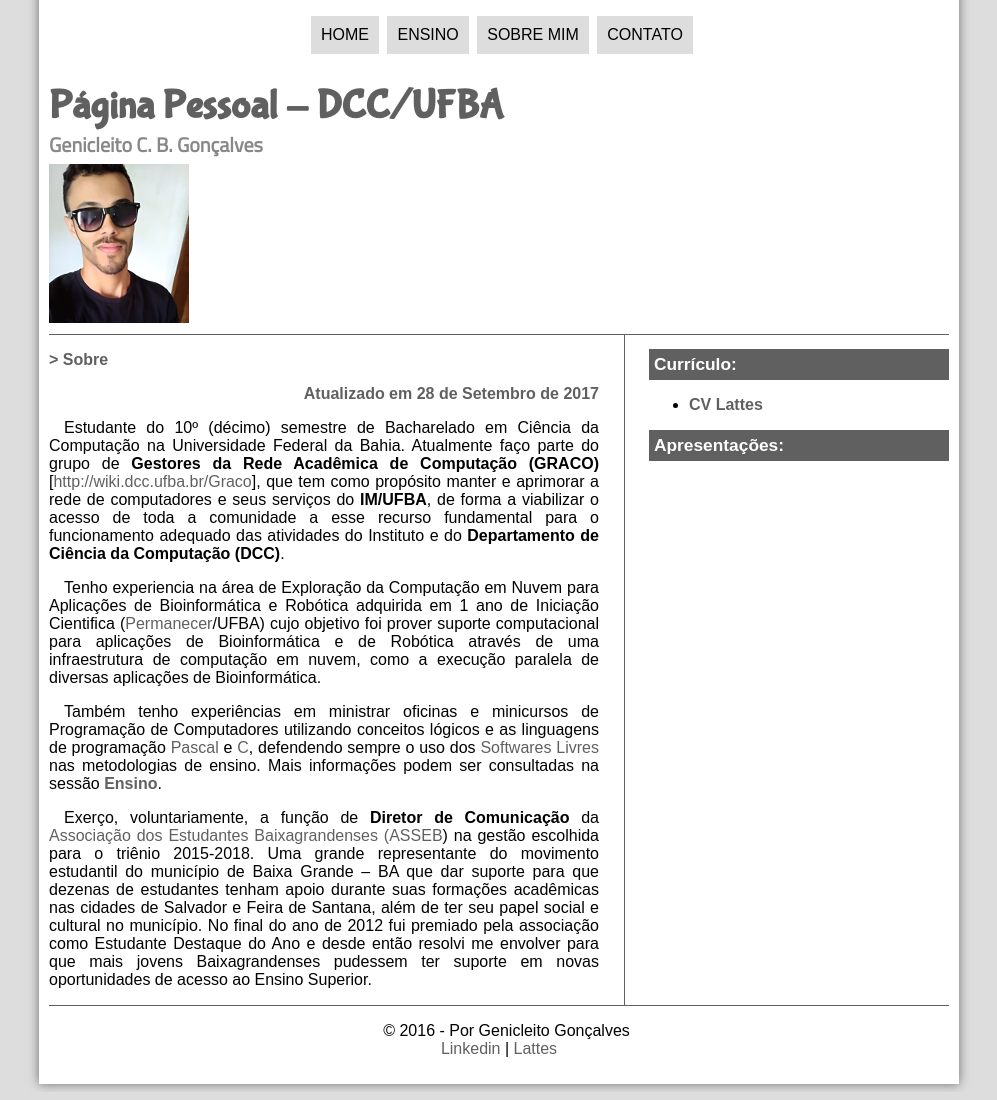
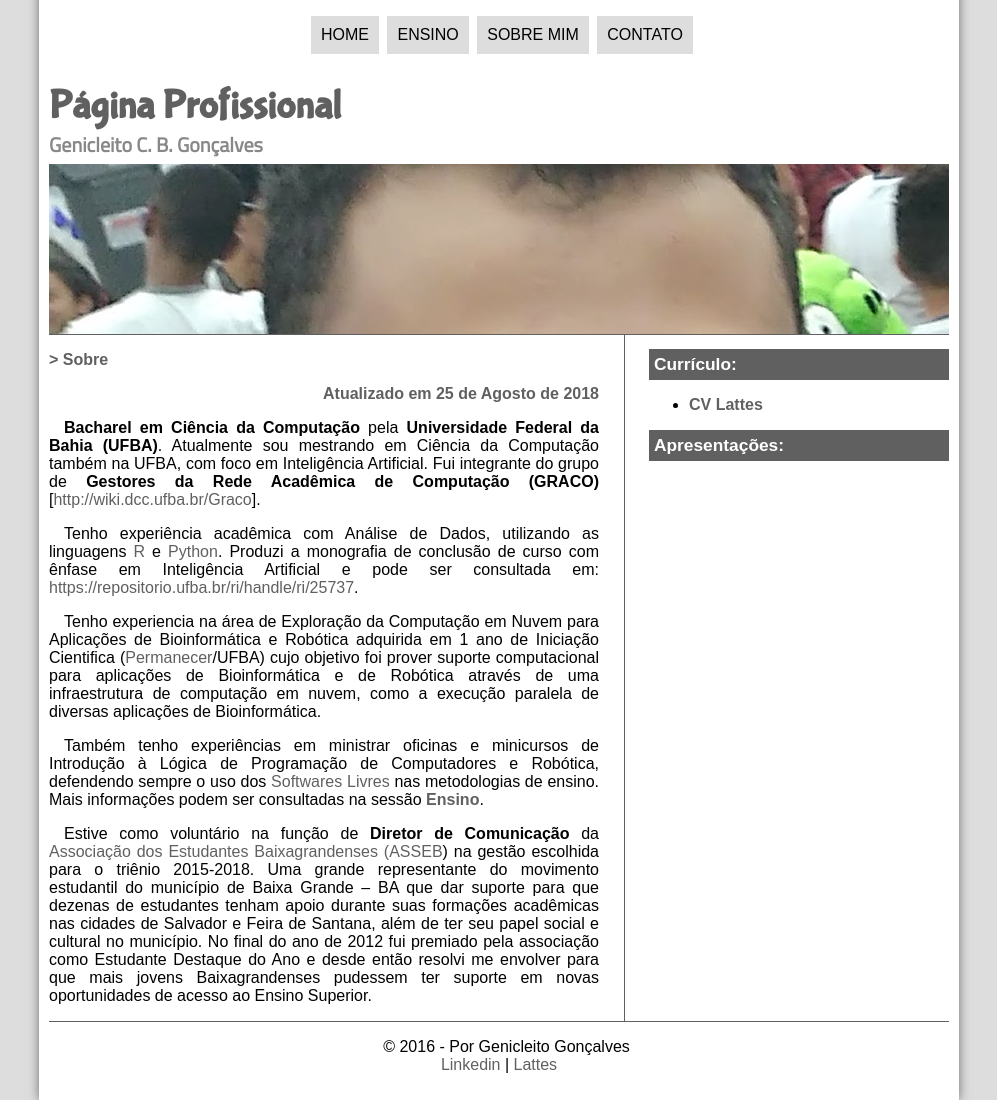
Before and after one commit to Genicleito/genicleito.github.io, a plain HTML site: page sobre.html in a window 1280 px wide. Shown: the top 1100 px of the page, without its empty margins (141-1138 px from the left). Drawn offline with Linux system fonts and the light colour scheme.

Commit message:
Adicionadas informações mais atualizadas sobre mim. Foto de exibição alterada.

```diff
--- a/css/estilo.css
+++ b/css/estilo.css
@@ -37,7 +37,7 @@ header#cabecalho {
     border-bottom: 1px #606060 solid;
     height: 320px;
     /*margin-top: 0p;*/
-    background: url("../imagens/IMG_20170716_132131.png") no-repeat 0px 150px;
+    background: url("../imagens/foto.png") no-repeat 0px 150px;
 }
 
 header#cabecalho h1 {
--- a/sobre.html
+++ b/sobre.html
@@ -4,7 +4,7 @@
 <head>
 
     <meta charset="UTF-8"/>
-    <title>GONCALVES, G. C. B. - DCC/UFBA</title>
+    <title>GONÇALVES, GENICLEITO - Cientista da Computação</title>
     <link rel="stylesheet" href="css/estilo.css" />
 
 </head>
@@ -26,7 +26,7 @@
         </nav>
 
         <hgroup>
-            <h1>Página Pessoal - DCC/UFBA</h1>
+            <h1>Página Profissional</h1>
             <h2>Genicleito C. B. Gonçalves</h2>
         </hgroup>
 
@@ -40,18 +40,21 @@
 
             <hgroup>
                 <h3>> Sobre</h3>
-                <h3 class="direita">Atualizado em 28 de Setembro de 2017</h3>
+                <h3 class="direita">Atualizado em 25 de Agosto de 2018</h3>
             </hgroup>
 
         </header>
 
-            <p>Estudante do 10º (décimo) semestre de Bacharelado em Ciência da Computação na Universidade Federal da Bahia. Atualmente faço parte do grupo de <b>Gestores da Rede Acadêmica de Computação (GRACO)</b> [<a href="http://wiki.dcc.ufba.br/Graco" target="_blank">http://wiki.dcc.ufba.br/Graco</a>], que tem como propósito manter e aprimorar a rede de computadores e seus serviços do <b>IM/UFBA</b>, de forma a viabilizar o acesso de toda a comunidade a esse recurso fundamental para o funcionamento adequado das atividades do Instituto e do <b>Departamento de Ciência da Computação (DCC)</b>.</p>
+            <p><b>Bacharel em Ciência da Computação</b> pela <b>Universidade Federal da Bahia (UFBA)</b>. Atualmente sou mestrando em Ciência da Computação também na UFBA, com foco em Inteligência Artificial. Fui integrante do grupo de <b>Gestores da Rede Acadêmica de Computação (GRACO)</b> [<a href="http://wiki.dcc.ufba.br/Graco" target="_blank">http://wiki.dcc.ufba.br/Graco</a>].
+                <!-- , que tem como propósito manter e aprimorar a rede de computadores e seus serviços do <b>IM/UFBA</b>, de forma a viabilizar o acesso de toda a comunidade a esse recurso fundamental para o funcionamento adequado das atividades do Instituto e do <b>Departamento de Ciência da Computação (DCC)</b>.</p> -->
+
+            <p>Tenho experiência acadêmica com Análise de Dados, utilizando as linguagens <a href="https://pt.wikipedia.org/wiki/R_(linguagem_de_programa%C3%A7%C3%A3o)">R</a> e <a href="https://pt.wikipedia.org/wiki/Python">Python</a>. Produzi a monografia de conclusão de curso com ênfase em Inteligência Artificial e pode ser consultada em: <a href="https://repositorio.ufba.br/ri/handle/ri/25737">https://repositorio.ufba.br/ri/handle/ri/25737</a>.
 
             <p>Tenho experiencia na área de Exploração da Computação em Nuvem para Aplicações de Bioinformática e Robótica adquirida em 1 ano de Iniciação Cientifica (<a href="https://sisper.ufba.br/sisper/Welcome.do" target="_blank">Permanecer</a>/UFBA) cujo objetivo foi prover suporte computacional para aplicações de Bioinformática e de Robótica através de uma infraestrutura de computação em nuvem, como a execução paralela de diversas aplicações de Bioinformática.</p>
 
-            <p>Também tenho experiências em ministrar oficinas e minicursos de Programação de Computadores utilizando conceitos lógicos e as linguagens de programação <a href="https://pt.wikipedia.org/wiki/Pascal_%28linguagem_de_programa%C3%A7%C3%A3o%29" target="_blank">Pascal</a> e <a href="https://pt.wikipedia.org/wiki/C_(linguagem_de_programação)" target="_blank">C</a>, defendendo sempre o uso dos <a href="https://pt.wikipedia.org/wiki/Software_livre" target="_blank">Softwares Livres</a> nas metodologias de ensino. Mais informações podem ser consultadas na sessão <b><a href="ensino.html">Ensino</a></b>.</p>
+            <p>Também tenho experiências em ministrar oficinas e minicursos de Introdução à Lógica de Programação de Computadores e Robótica, defendendo sempre o uso dos <a href="https://pt.wikipedia.org/wiki/Software_livre" target="_blank">Softwares Livres</a> nas metodologias de ensino. Mais informações podem ser consultadas na sessão <b><a href="ensino.html">Ensino</a></b>.</p>
 
-            <p>Exerço, voluntariamente, a função de <b>Diretor de Comunicação</b> da <a href="http://asseb.org.br/" target="_blank">Associação dos Estudantes Baixagrandenses (ASSEB</a>) na gestão escolhida para o triênio 2015-2018. Uma grande representante do movimento estudantil do município de Baixa Grande – BA que dar suporte para que dezenas de estudantes tenham apoio durante suas formações acadêmicas nas cidades de Salvador e Feira de Santana, além de ter seu papel social e cultural no município. No final do ano de 2012 fui premiado pela associação como Estudante Destaque do Ano e desde então resolvi me envolver para que mais jovens Baixagrandenses pudessem ter suporte em novas oportunidades de acesso ao Ensino Superior.</p>
+            <p>Estive como voluntário na função de <b>Diretor de Comunicação</b> da <a href="http://asseb.org.br/" target="_blank">Associação dos Estudantes Baixagrandenses (ASSEB</a>) na gestão escolhida para o triênio 2015-2018. Uma grande representante do movimento estudantil do município de Baixa Grande – BA que dar suporte para que dezenas de estudantes tenham apoio durante suas formações acadêmicas nas cidades de Salvador e Feira de Santana, além de ter seu papel social e cultural no município. No final do ano de 2012 fui premiado pela associação como Estudante Destaque do Ano e desde então resolvi me envolver para que mais jovens Baixagrandenses pudessem ter suporte em novas oportunidades de acesso ao Ensino Superior.</p>
 
         </article>
 
```
Also changed, not shown: contato.html (+2 -2 lines), ensino.html (+2 -2 lines), index.html (+5 -5 lines), npceb.html (+2 -2 lines), imagens/IMG-20141027-WA0020.png (deleted), imagens/IMG_20170716_132131.png (deleted), imagens/foto.png (added).
